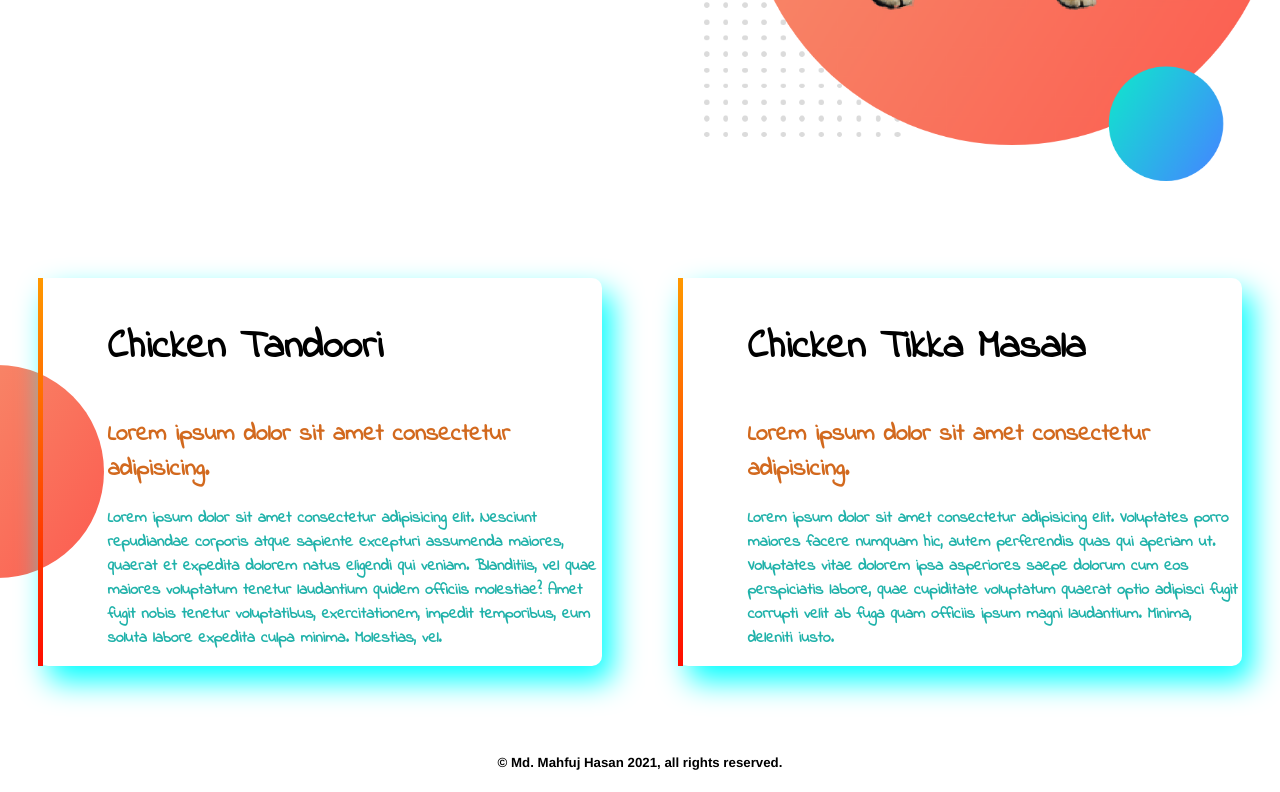
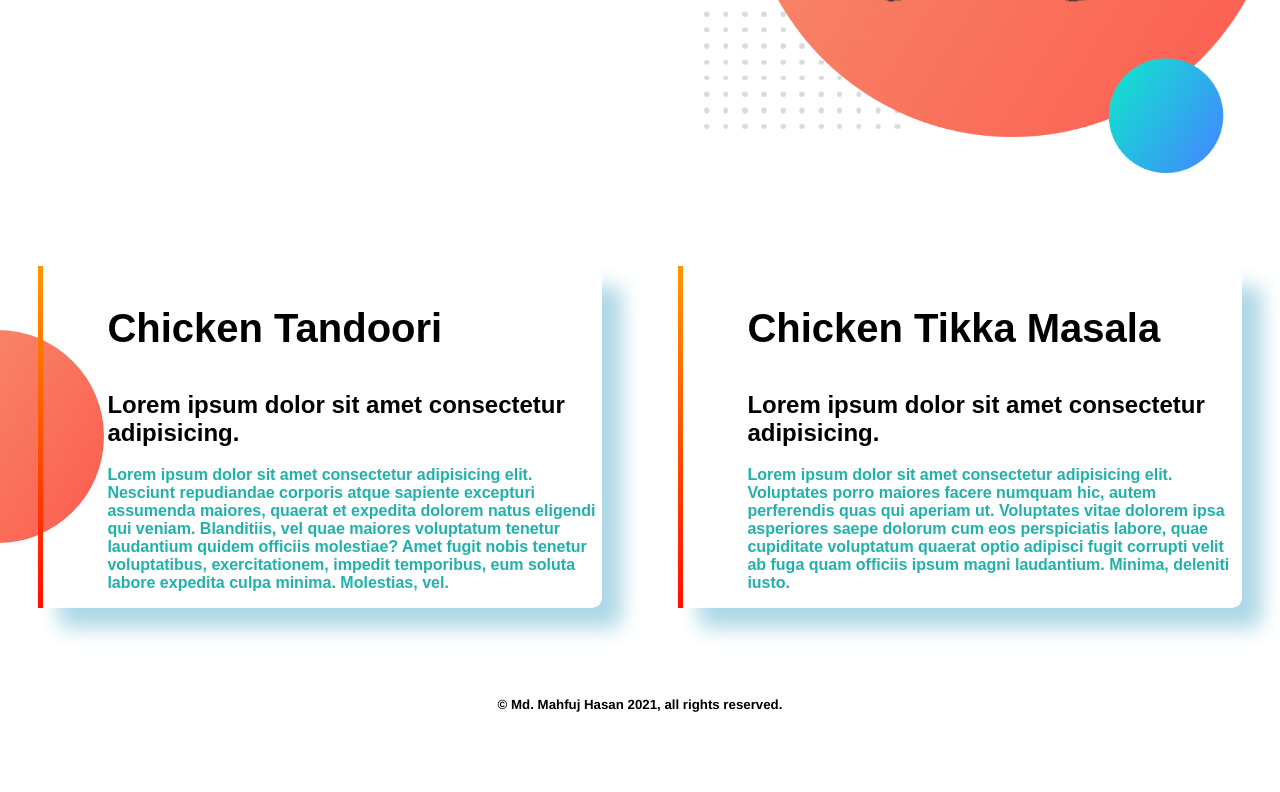
Before and after one commit to MdMahfujHasan/developer-portfolio-practice, a plain HTML site: page index.html in a window 1280 px wide. Shown: the part 1632-2424 px from the top of the page. After the commit the page ends 2366 px from the top, so only its background shows below. Drawn offline with Linux system fonts and the light colour scheme.

Commit message:
added font and shadow

```diff
--- a/style.css
+++ b/style.css
@@ -1,9 +1,8 @@
 body{
-    font-family: 'Indie Flower', cursive;
+    font-family: sans-serif;
     margin: 0;
 }
 .text-highlight{
-    color: chocolate;
 }
 h1{
     font-size: 50px;
@@ -51,7 +50,7 @@ h3{
     border-image: linear-gradient(180deg, orange, red);
     border-image-slice: 30;
     margin: 3%;
-    box-shadow: 10px 15px 30px cyan;
+    box-shadow: 20px 20px 20px lightblue;
 }
 .bottoom-section{
     background-image: url(images/cat-eats-bg.png);
```
